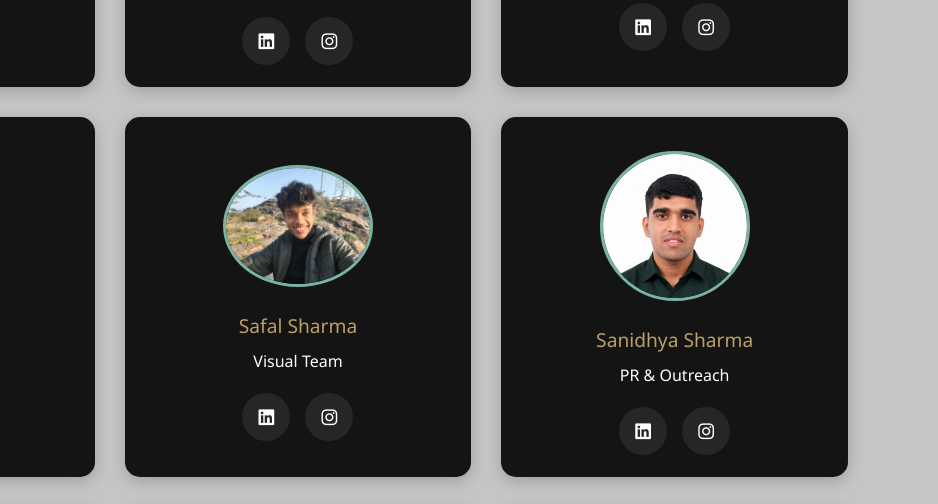
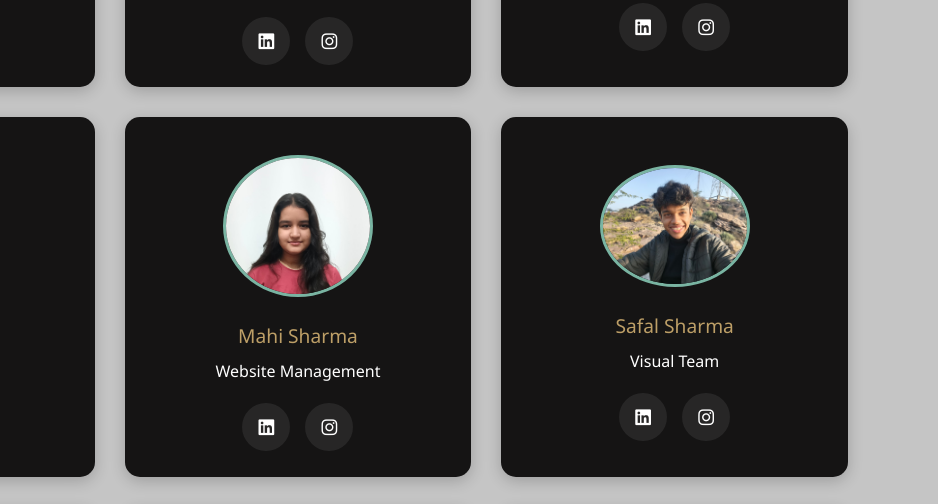
Before and after one commit to eicmbmu/EIC-Website, a plain HTML site: page team_page.html in a window 1280 px wide. Shown: the part 2293-2797 px from the top of the page, 342-1280 px from the left. Drawn offline with nearby package versions, Linux system fonts and the light colour scheme.

Commit message:
member data addition

```diff
--- a/team_page.html
+++ b/team_page.html
@@ -356,6 +356,19 @@
           </div>
         </div>
         <div class="member">
+          <img src="team2025-26/mahiiii.png" alt="Mahi Sharma" />
+          <p class="member-name">Mahi Sharma</p>
+          <p class="member-position">Website Management</p>
+          <div class="links">
+            <a href="https://www.linkedin.com/in/mahi-sharma01/" class="icon" target="_blank">
+              <i class="fa-brands fa-linkedin"></i>
+            </a>
+            <a href="https://www.instagram.com/pxl_m4hi/" class="icon" target="_blank">
+              <i class="fa-brands fa-instagram"></i>
+            </a>
+          </div>
+        </div>
+        <div class="member">
           <img src="team2025-26/safal_sharma.png" alt="Safal Sharma" />
           <p class="member-name">Safal Sharma</p>
           <p class="member-position">Visual Team</p>
```
Also changed, not shown: team2025-26/mahiiii.png (added).
